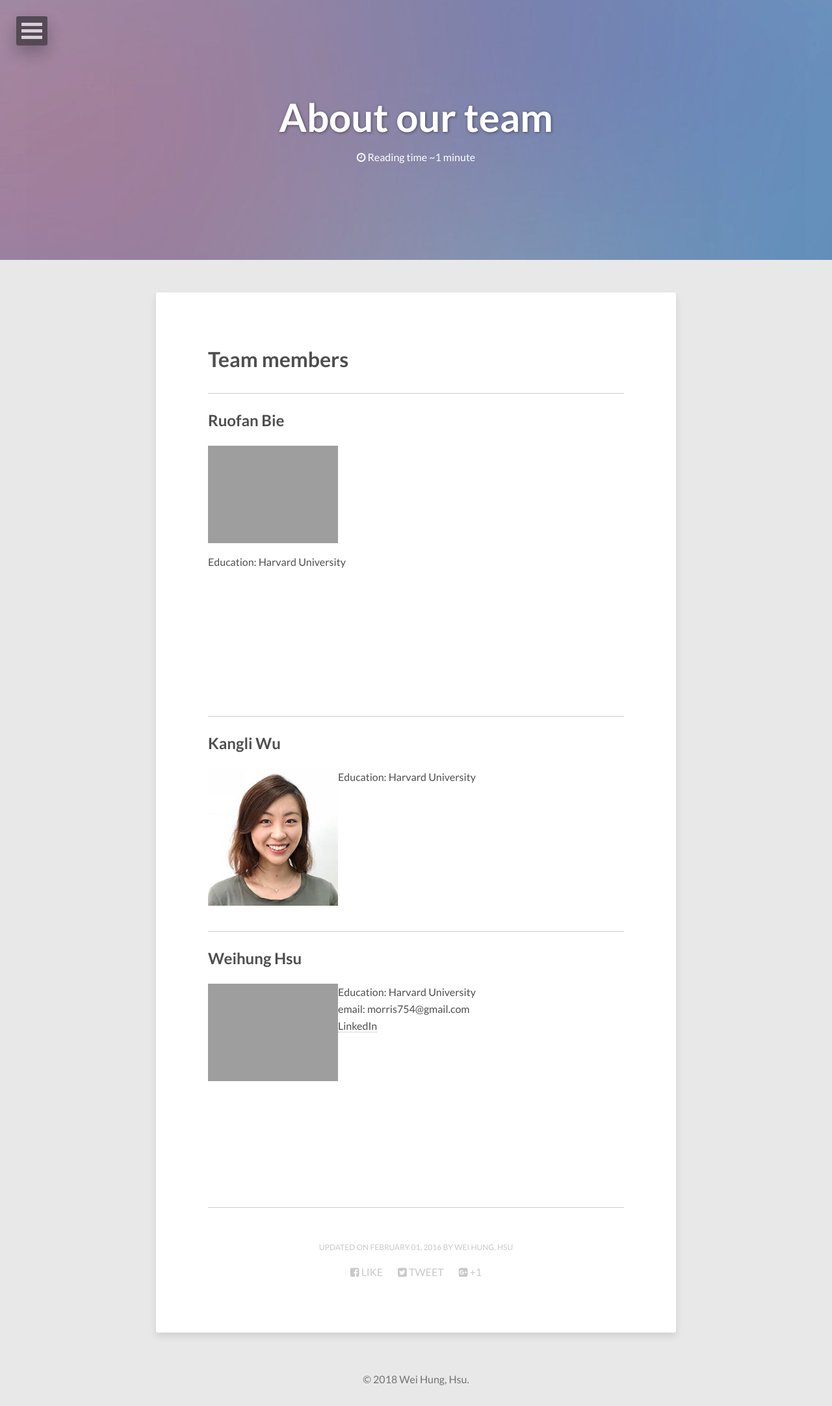
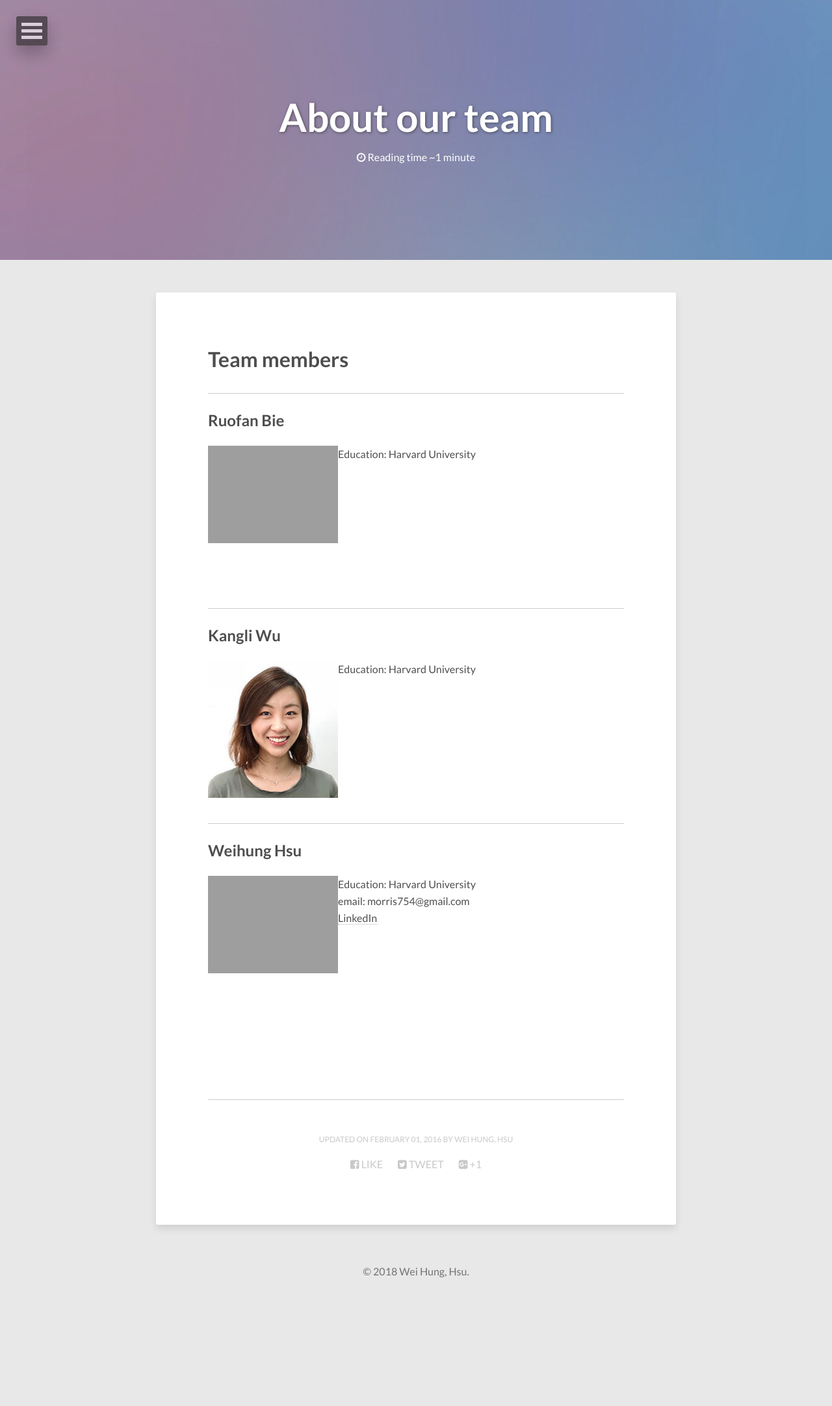
Before and after one commit to health1234/whhsu2.github.io, a Jekyll site: the page built from about/index.md, in a window 1280 px wide. Shown: the whole page at 65% size. Built offline with Jekyll 4.4.1, drawn with Linux system fonts in a browser that asks for light colours; nearby versions of some CDN libraries; after the commit the page ends 1998 px from its top, so only the background shows below that.

Commit message:
Update index.md

```diff
--- a/about/index.md
+++ b/about/index.md
@@ -14,7 +14,7 @@ modified: 2016-02-01
 
 ## Ruofan Bie
 
-<img src="{{ site.url }}/images/Ruofan.jpg"  width="200" height="200" class="align-left">
+<img align = "left" src="{{ site.url }}/images/Ruofan.jpg"  width="200" height="200">
 
 Education: Harvard University
 <br/><br/><br/><br/><br/><br/><br/><br/><br/>
```
